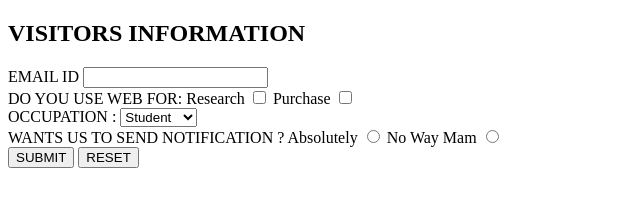
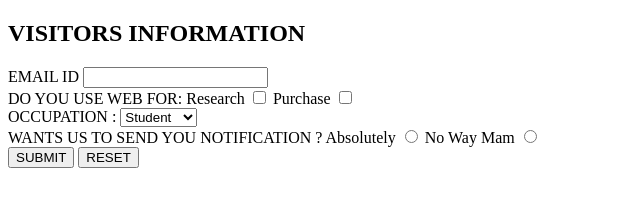
Before and after one commit to Rushikeshs96/React-30, a website: page Form/Form2/index.html in a window 1280 px wide. Shown: the whole page, without its empty margins (0-640 px from the left). Drawn offline with Linux system fonts and the light colour scheme.

Commit message:
form created

```diff
--- a/Form/Form2/index.html
+++ b/Form/Form2/index.html
@@ -40,7 +40,7 @@
             </div>
         </div>
         <div>
-            <label>WANTS US TO SEND NOTIFICATION ?</label>
+            <label>WANTS US TO SEND YOU NOTIFICATION ?</label>
             <label for="abs">Absolutely</label>
             <input type="radio" name="not" />
             <label for="not">No Way Mam</label>
```
